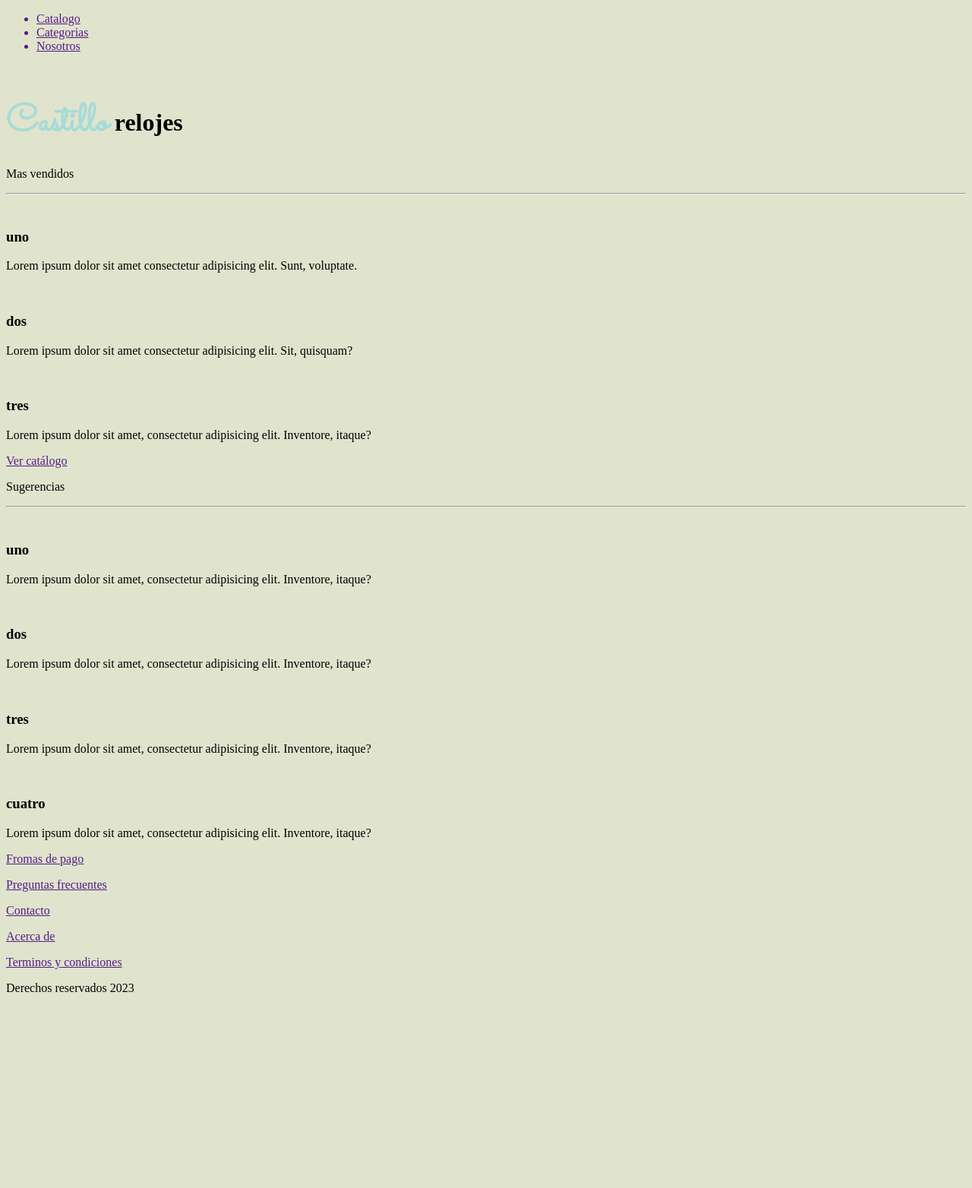
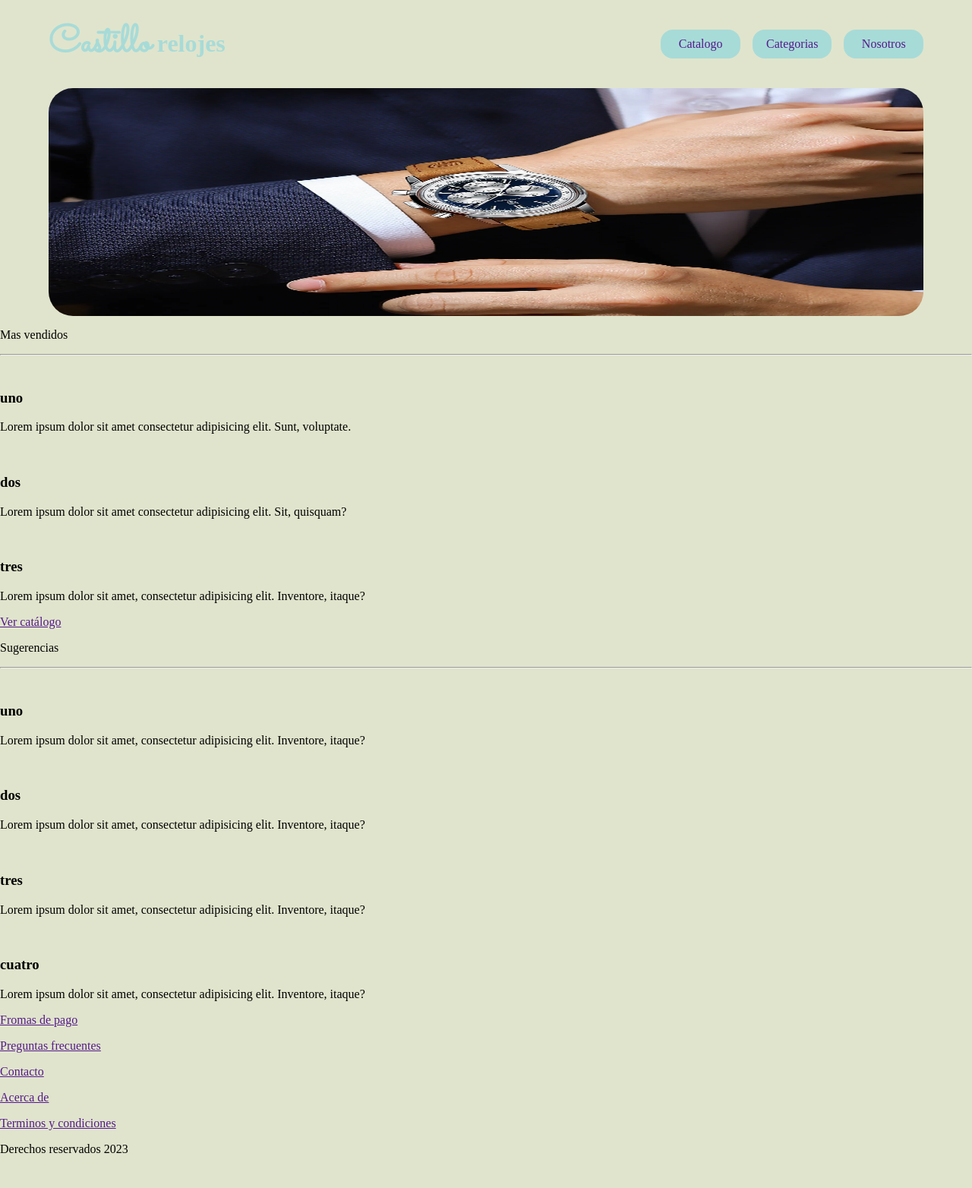
Before and after one commit to Patricio-Castillo/relojeria, a PHP site: page / in a window 1280 px wide. Shown: the whole page at 76% size. Before the commit the page ends 1306 px from the top, so only its background shows below. Run offline with PHP 8.4, Linux system fonts and the light colour scheme.

Commit message:
conectamos a la base de datos, empezamos con los estilos

```diff
--- a/estilos/estilos-index.css
+++ b/estilos/estilos-index.css
@@ -1,5 +1,8 @@
 body{
     background-color: #e0e4cc;
+    margin: 0;
+    padding: 0;
+    box-sizing: border-box;
 }
 @font-face{
     font-family: 'Sacramento';
@@ -11,3 +14,51 @@ body{
     font-size: 50px;
     color:#a7dbd8;
 }
+
+header{
+    width: 90%;
+    margin: auto;
+    display: flex;
+    align-items: center;
+}
+
+h1{
+    width: 50%;
+    display: inline-block;
+    color:#a7dbd8;
+}
+
+nav{
+   width: 50%;
+   display:flex;
+   float: right;
+   justify-content: end;
+   box-sizing: border-box;
+}
+ nav ul{
+    width: 60%;
+    display: grid;
+    grid-template-columns: 1fr 1fr 1fr;
+    list-style: none;
+    gap: 1em;
+ }
+
+ nav ul a{
+    float: right;
+    text-decoration: none;
+    text-align: center;
+ }
+
+ nav ul a li{
+    background-color:#a7dbd8 ;
+    padding: 10px;
+    border-radius: 1em;
+ }
+
+ .banner{
+    width: 90%;
+    height: 300px;
+    margin: auto;
+    display: block;
+    border-radius: 2em;
+ }
--- a/index.php
+++ b/index.php
@@ -11,6 +11,7 @@
 <body>
     <!-- HEADER -->
     <header>
+    <h1><span class="castillo">Castillo</span> relojes</h1>
         <nav>
             <ul>
                 <a href="">
@@ -24,9 +25,11 @@
                 </a>
             </ul>
         </nav>
-        <img src="" alt="">
-        <h1><span class="castillo">Castillo</span> relojes</h1>
+
+
+
     </header>
+    <img src="imagenes/banner.webp" alt="banner" class="banner">
 
     <!-- MAIN -->
     <main>
```
Also changed, not shown: php/panel.php (+9 -11 lines), imagenes/CURREN-Men-Watch-Top-Brand-Luxury-Sports-Quartz-Mens-Watches-Full-Steel-Waterproof-Chronograph-Wristwatch-Men.jpg_ (1).webp (added), imagenes/Ultra-Thin-Creative-Black-Stainless-steel-Quartz-Watches-Men-Simple-Fashion-Business-Japan-Wristwatch-Clock-Male.jpg_.webp (deleted), imagenes/banner.webp (added).
